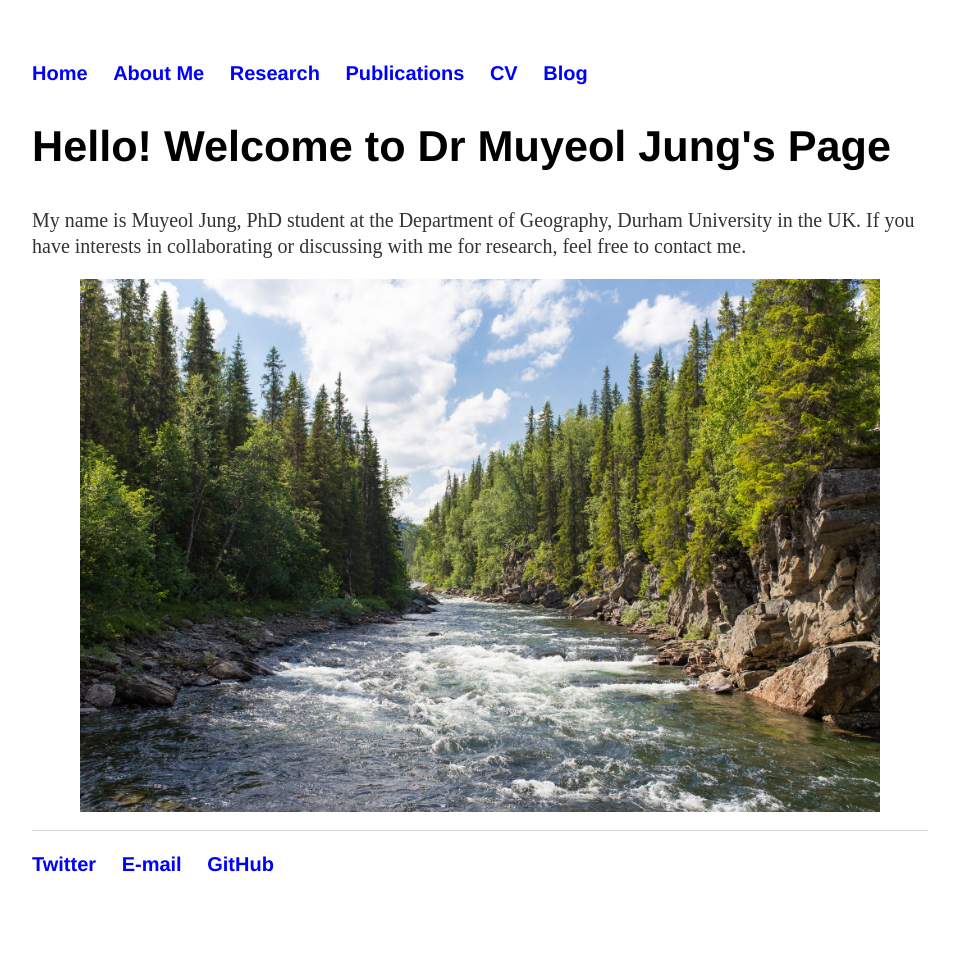
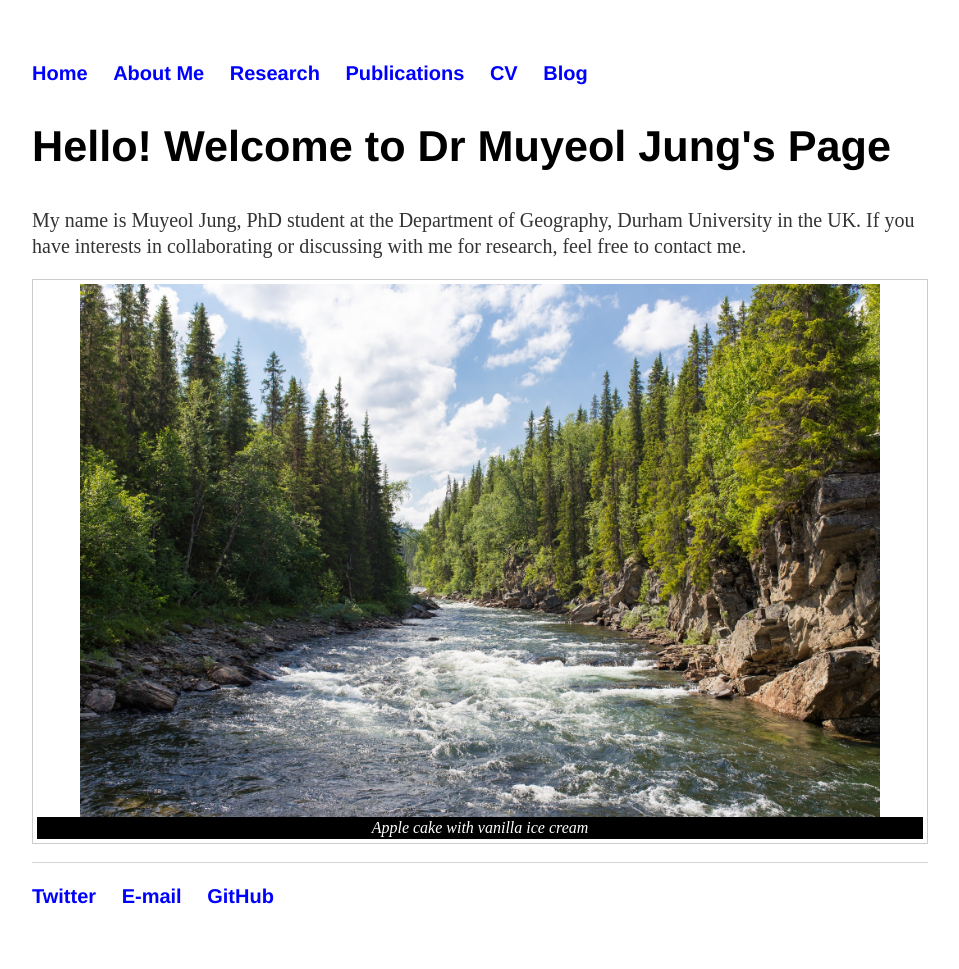
Before and after one commit to muyeoljung/muyeoljung.github.io, a Jekyll site: the page built from index.html, in a window 1280 px wide. Shown: the whole page, without its empty margins (160-1119 px from the left). Built offline with Jekyll 4.4.1, drawn with Linux system fonts in a browser that asks for light colours; before the commit the page ends 937 px from its top, so only the background shows below that.

Commit message:
Update index.html

```diff
--- a/index.html
+++ b/index.html
@@ -3,6 +3,19 @@ layout: default
 title: Dr Muyeol Jung's Page
 ---
 <style>
+
+figure {
+  border: 1px #cccccc solid;
+  padding: 4px;
+  margin: auto;
+}
+figcaption {
+  background-color: black;
+  color: white;
+  font-style: italic;
+  padding: 2px;
+  text-align: center;
+}
 img {
   display: block;
   margin-left: auto;
@@ -14,6 +27,8 @@ img {
 			<h2>Hello! Welcome to Dr Muyeol Jung's Page</h2>
 			<p>My name is Muyeol Jung, PhD student at the Department of Geography, Durham University in the UK.
 			If you have interests in collaborating or discussing with me for research, feel free to contact me.</p>
+			<figure>
 			<img src= "images/main_rivers.jpg", width="800" />
-			</br>
+				<figcaption>Apple cake with vanilla ice cream</figcaption>
+			</figure></br>
 		</div>
```
